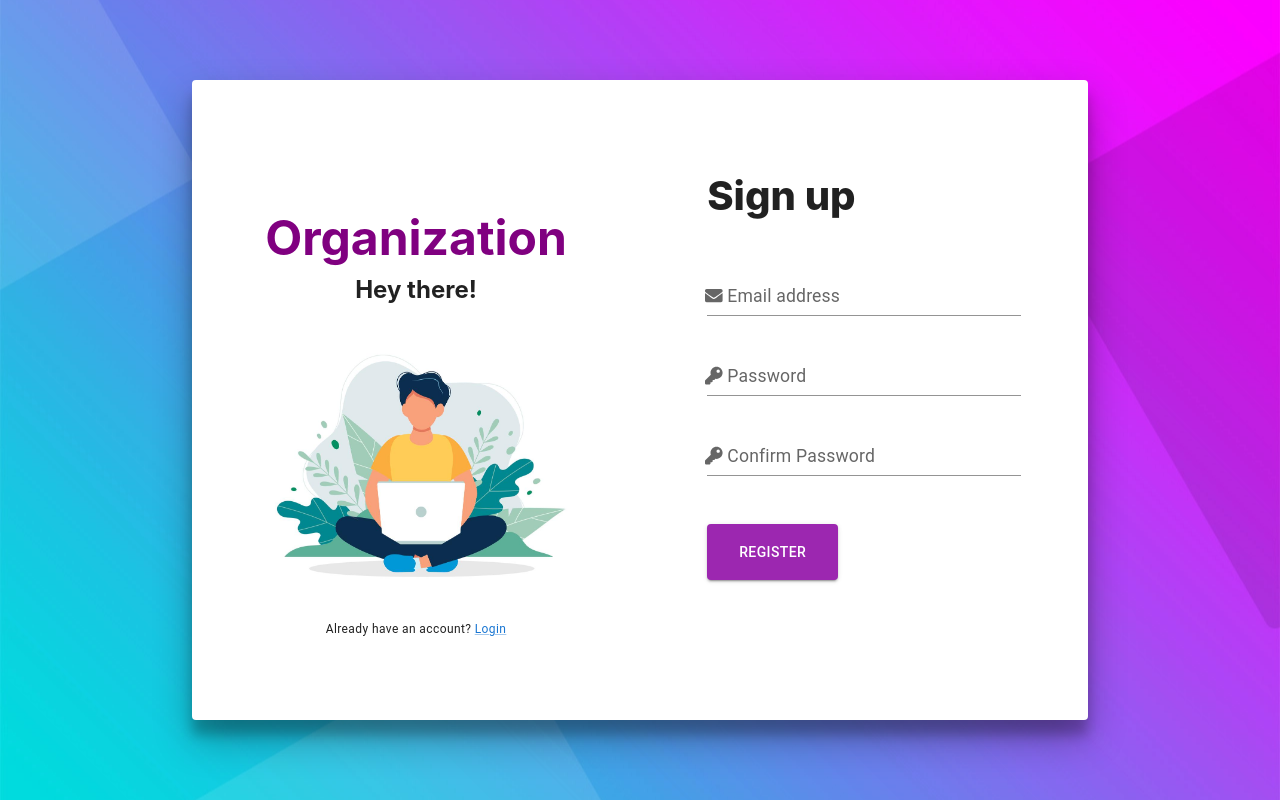
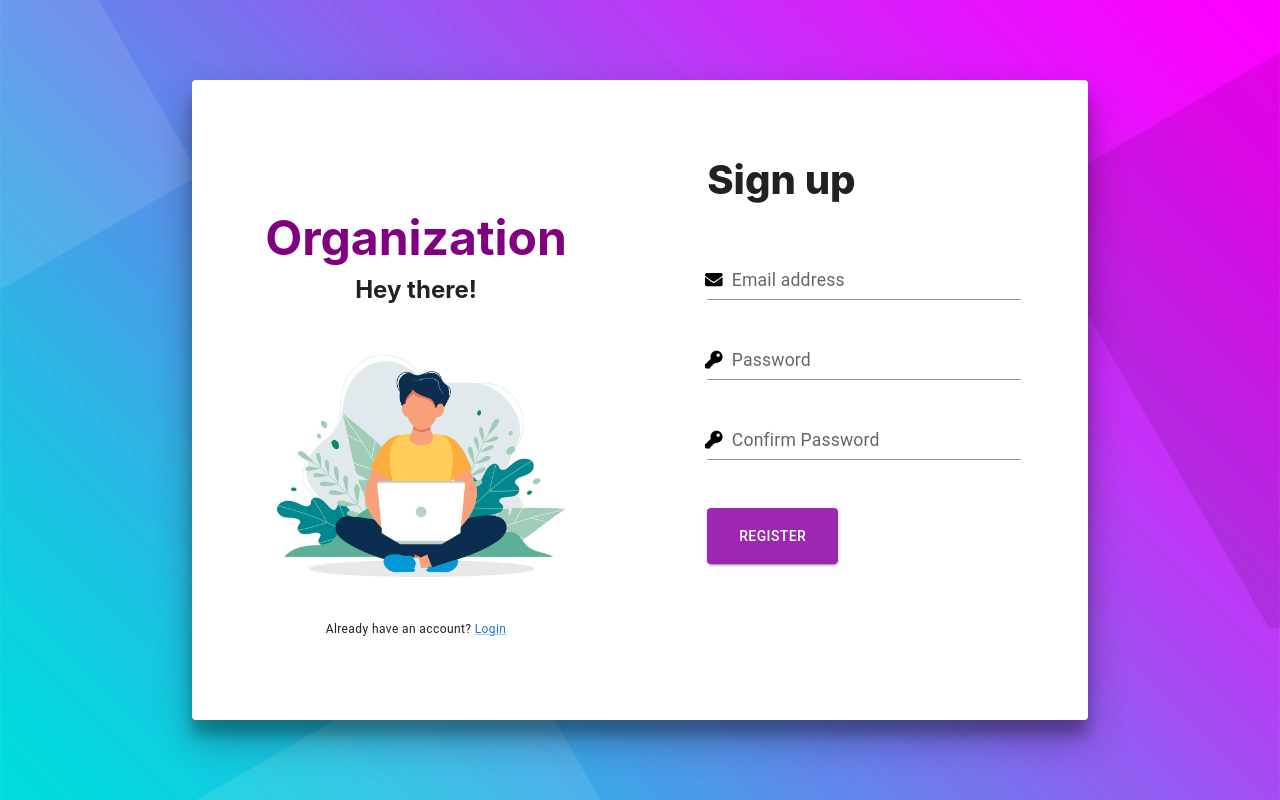
Before and after one commit to RohanKaran/eduonetech-login-page, a React (Create React App) app: page /signup in a window 1280 px wide. Built offline with nearby package versions, Linux system fonts and the light colour scheme; no server answers.

Commit message:
ui updated with material-ui and react-icon

```diff
--- a/src/App.css
+++ b/src/App.css
@@ -35,8 +35,9 @@
   width: 70%;
   height: 100%;
   padding-top: 4rem;
-  padding-bottom: 4rem;
+  padding-bottom: 5rem;
   text-align: left;
+  align-items: center;
 }
 button {
   margin-top: 3rem !important;
@@ -53,6 +54,7 @@ button {
 .MuiInputLabel-formControl svg {
   height: 1.2rem !important;
   vertical-align: text-top;
+  fill: black !important;
 }
 .heading{
   font-size: 2.5rem;
--- a/src/components/Login.js
+++ b/src/components/Login.js
@@ -14,6 +14,7 @@ import {useAuth} from "../contexts/AuthContext";
 import {useNavigate} from "react-router-dom";
 import * as PropTypes from "prop-types";
 import {purple} from "@mui/material/colors";
+import {FaEnvelope, FaKey} from "react-icons/fa";
 
 const ColorButton = styled(Button)(({ theme }) => ({
   color: theme.palette.getContrastText(purple[500]),
@@ -79,12 +80,12 @@ export default function Login() {
                   { error!=="" && <Alert severity="error">{error}</Alert>}
                   <form onSubmit={handleSubmit}>
                     <FormControl fullWidth onChange={e => setEmail(e.target.value)}>
-                      <InputLabel htmlFor="my-input">Email address</InputLabel>
+                      <InputLabel htmlFor="my-input"><FaEnvelope/>&nbsp; Email address</InputLabel>
                       <Input type={'email'} required aria-describedby="my-helper-text"
                       />
                     </FormControl>
                     <FormControl fullWidth onChange={e => setPassword(e.target.value)}>
-                      <InputLabel htmlFor="my-input">Password</InputLabel>
+                      <InputLabel htmlFor="my-input"><FaKey/>&nbsp; Password</InputLabel>
                       <Input type={'password'} required aria-describedby="my-helper-text" />
                     </FormControl>
                     <ColorButton variant={'contained'} type={'submit'}>
--- a/src/components/Signup.js
+++ b/src/components/Signup.js
@@ -81,23 +81,23 @@ export default function Signup() {
                 </div>
               </Grid>
               <Grid item xs={12} md={6}>
-                <div className={'right-grid'} >
+                <div className={'right-grid'} style={{paddingTop:'3rem'}}>
                   <h1 className={'heading'}>
                     Sign up
                   </h1>
                   { error!=="" && <Alert severity="error">{error}</Alert>}
                   <form onSubmit={handleSubmit}>
                     <FormControl fullWidth onChange={e => setEmail(e.target.value)}>
-                      <InputLabel htmlFor="my-input"><FaEnvelope/> Email address</InputLabel>
+                      <InputLabel htmlFor="my-input"><FaEnvelope/>&nbsp; Email address</InputLabel>
                       <Input required aria-describedby="my-helper-text"
                       />
                     </FormControl>
                     <FormControl fullWidth onChange={e => setPassword(e.target.value)}>
-                      <InputLabel htmlFor="my-input"><FaKey/> Password</InputLabel>
+                      <InputLabel htmlFor="my-input"><FaKey/>&nbsp; Password</InputLabel>
                       <Input type={'password'} required aria-describedby="my-helper-text" />
                     </FormControl>
                     <FormControl fullWidth onChange={e => setConfirmPassword(e.target.value)}>
-                      <InputLabel htmlFor="my-input"><FaKey/> Confirm Password</InputLabel>
+                      <InputLabel htmlFor="my-input"><FaKey/>&nbsp; Confirm Password</InputLabel>
                       <Input type={'password'} required aria-describedby="my-helper-text" />
                     </FormControl>
                     <ColorButton variant={'contained'} type={'submit'}>
```
